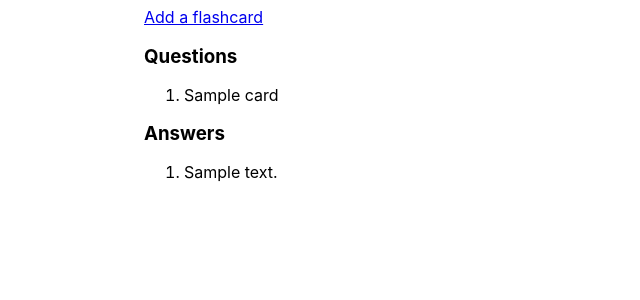
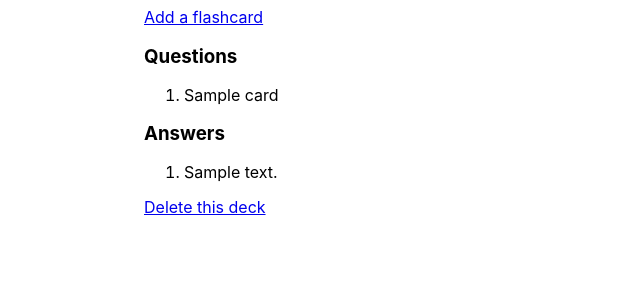
Before and after one commit to momentum-team-1/django-from-scratch-lukecarnevale, a Django app: page /flashcards/1/ in a window 1280 px wide. Shown: the part 205-505 px from the top of the page, without its empty margins (0-640 px from the left). Run offline with Django 3.2, Linux system fonts and the light colour scheme; a user stored in the database is signed in; tables that the repository leaves empty hold one stand-in row (values such as "Sample post").

Commit message:
Delete function, but NoReverseMatch at page load

```diff
--- a/cards/views.py
+++ b/cards/views.py
@@ -52,3 +52,12 @@ def add_card(request, pk):
         "form": form,
         "deck": deck,
         })
+
+@login_required
+def delete_deck(request, pk):
+    deck = get_object_or_404(request.user.decks, pk=pk)
+    if request.method == "POST":
+        deck.delete()
+        return redirect(to='deck_detail')
+
+    return render(request, "delete_deck.html", {"deck": deck})
--- a/flashcards/urls.py
+++ b/flashcards/urls.py
@@ -26,6 +26,7 @@ urlpatterns = [
     path('accounts/', include('registration.backends.simple.urls')),
     path('new/', flashcards_views.add_deck, name='add_deck'),
     path('flashcards/<int:pk>/add_card/', flashcards_views.add_card, name='add_card'),
+    path('flashcards/<int:pk>/delete/', flashcards_views.delete_deck, name='delete_deck'),
 ]
 
 if settings.DEBUG:
--- a/templates/deck_detail.html
+++ b/templates/deck_detail.html
@@ -28,5 +28,7 @@ Study Card Set - {{ deck.title }}
     {% endfor %}
 </ol>
 
+<p><a href="{% url 'delete_deck' pk=deck.pk %}">Delete this deck</a></p>
+
 
 {% endblock %}
--- a/templates/deck_list.html
+++ b/templates/deck_list.html
@@ -12,4 +12,5 @@
         <li><a href="{% url 'deck_detail' pk=deck.pk %}">{{ deck.title }}</a></li>
     {% endfor %}
 </ol>
+
 {% endblock %}
```
Also changed, not shown: templates/delete_deck.html (added, +14 -0 lines).
